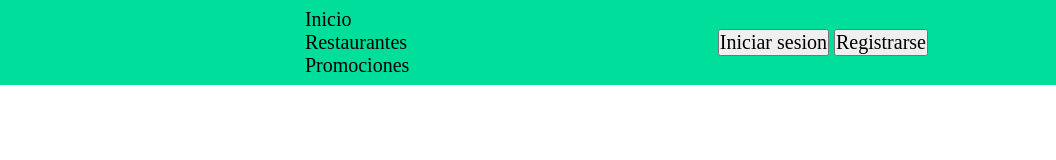
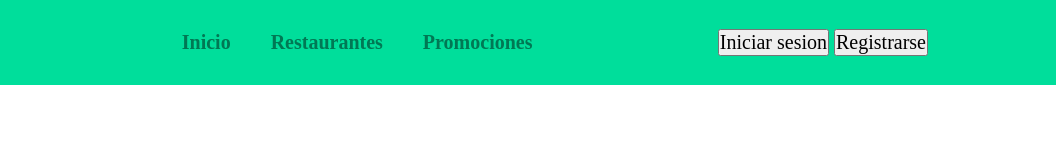
Before and after one commit to JosephRamirez-F4fu/FullTimeReservation-upc-pre-2022-2-lading-page, a plain HTML site: page index.html in a window 1280 px wide. Shown: the full height of the page, 224-1280 px from the left. Drawn offline with Linux system fonts and the light colour scheme.

Commit message:
navegador lista

```diff
--- a/css/styles.css
+++ b/css/styles.css
@@ -47,3 +47,27 @@ header{
     transform: scale(1.2);
 }
 /* end Logo de nav*/
+
+
+/* lista de la nav list*/
+.header .nav-list {
+    display: flex;
+    flex-direction: row;
+    justify-content: space-evenly;
+    padding: 0 20px;
+
+}
+
+/* elementos de la nav*/
+.header .nav-list li {
+    padding: 0 20px;
+}
+
+.header .nav-list a {
+    font-weight: 800;
+    color: #007854;
+    text-decoration: none;
+}
+.header .nav-list li a:hover{
+    color: #FFFFFF;
+}
```
